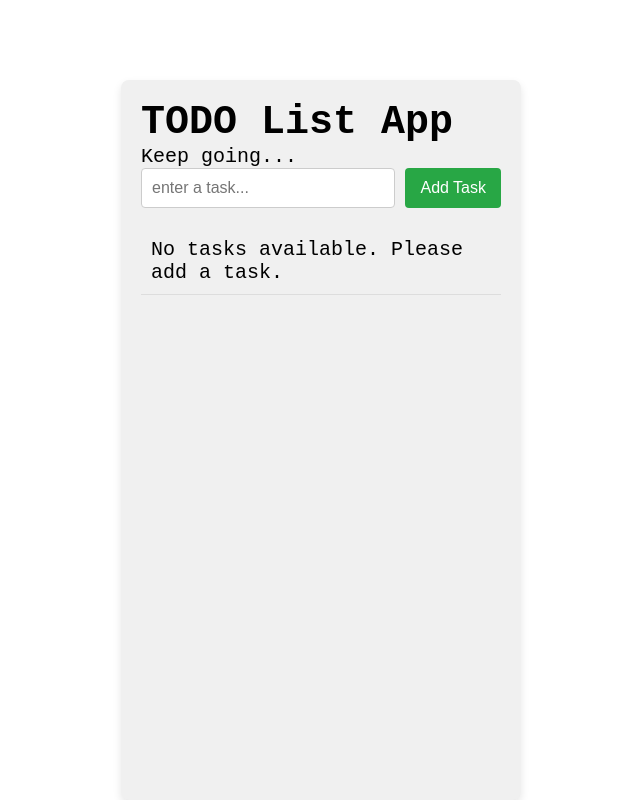
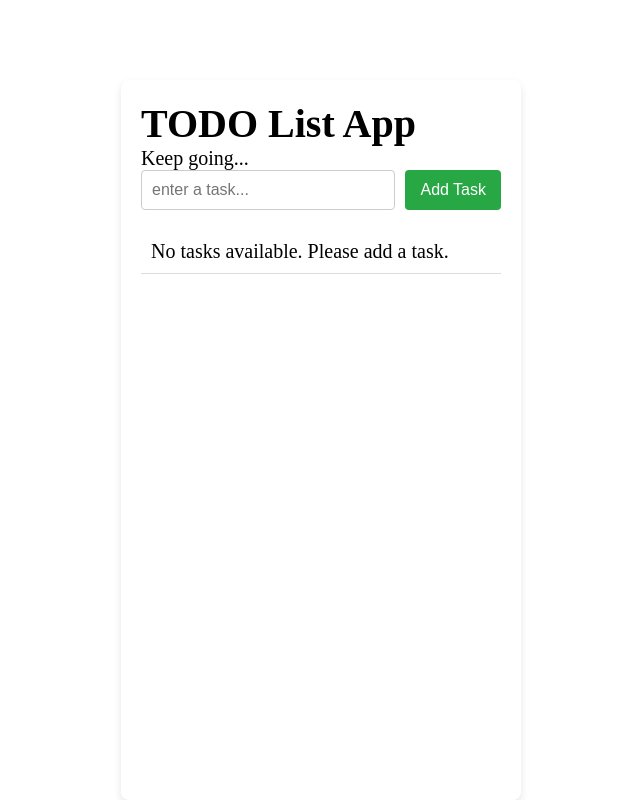
Before and after one commit to ShanthiKarunakaran/todo-list, a plain HTML site: page index.html in a window 1280 px wide. Shown: the whole page, without its empty margins (319-959 px from the left). Drawn offline with Linux system fonts and the light colour scheme.

Commit message:
Update style.css

```diff
--- a/style.css
+++ b/style.css
@@ -5,7 +5,7 @@
 }
 
 body {
-
+    background-color: beige
     font-family: 'Courier New', Courier, monospace;
     font-size: 20px;
     display: flex;
@@ -17,7 +17,6 @@ body {
 #container {
     width: 100%;
     max-width: 400px;
-    background-color: #f0f0f0;
     border-radius: 8px;
     box-shadow: 0 4px 8px rgba(0, 0, 0, 0.1);
     padding: 20px;
```
